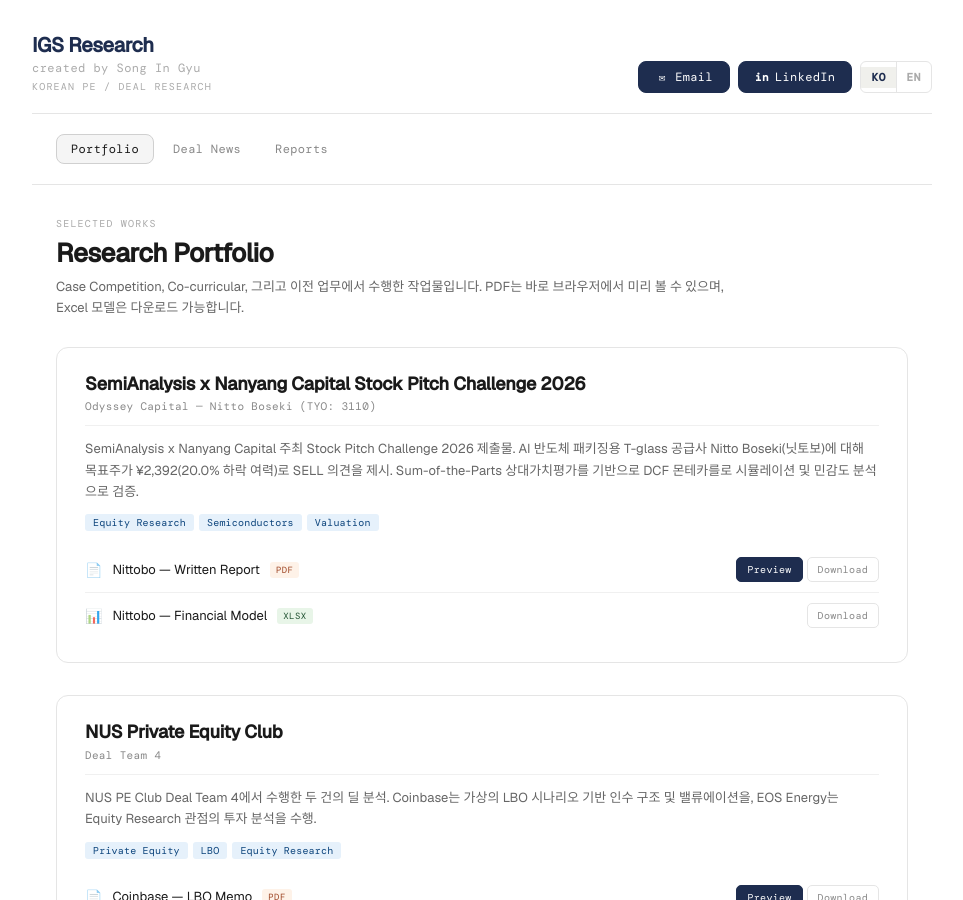
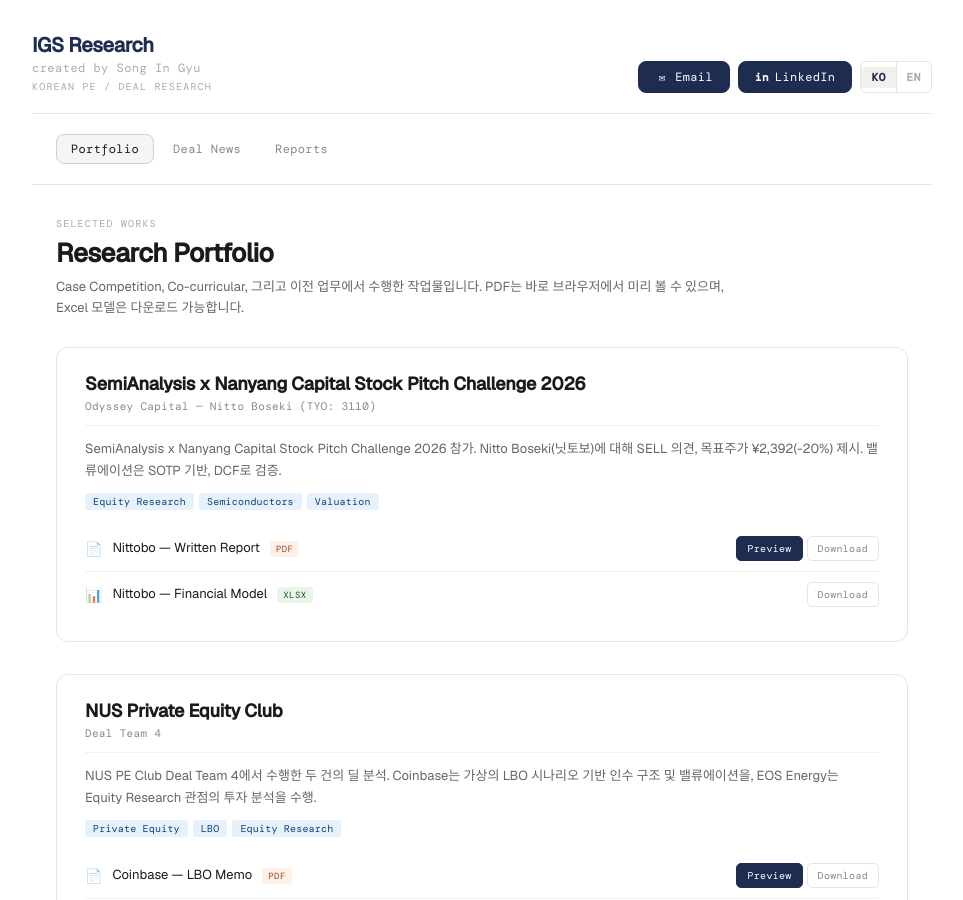
Before and after one commit to ingyu-song/igs-research, a Jekyll site: the page built from index.html, in a window 1280 px wide and 900 px high. Shown: the whole window, without its empty margins (158-1121 px from the left). Built offline with Jekyll 4.4.1, drawn with Linux system fonts in a browser that asks for light colours; some web fonts are replaced.

Commit message:
Simplify Korean summary for Nittobo entry
Co-Authored-By: Claude Opus 5.5 <noreply@anthropic.com>

```diff
--- a/_data/portfolio.yml
+++ b/_data/portfolio.yml
@@ -15,7 +15,7 @@
   subtitle: "Odyssey Capital — Nitto Boseki (TYO: 3110)"
   date: 2026-10-18
   tags: [Equity Research, Semiconductors, Valuation]
-  summary: SemiAnalysis x Nanyang Capital 주최 Stock Pitch Challenge 2026 제출물. AI 반도체 패키징용 T-glass 공급사 Nitto Boseki(닛토보)에 대해 목표주가 ¥2,392(20.0% 하락 여력)로 SELL 의견을 제시. Sum-of-the-Parts 상대가치평가를 기반으로 DCF 몬테카를로 시뮬레이션 및 민감도 분석으로 검증.
+  summary: SemiAnalysis x Nanyang Capital Stock Pitch Challenge 2026 참가. Nitto Boseki(닛토보)에 대해 SELL 의견, 목표주가 ¥2,392(-20%) 제시. 밸류에이션은 SOTP 기반, DCF로 검증.
   summary_en: Submission to the SemiAnalysis x Nanyang Capital Stock Pitch Challenge 2026. Initiated coverage on Nitto Boseki, the dominant T-glass supplier to AI chip packaging, with a SELL rating and a ¥2,392 target price (20.0% downside), based on a Sum-of-the-Parts relative valuation cross-checked with a DCF Monte Carlo simulation and sensitivity analysis.
   files:
     - label: Nittobo — Written Report
```
